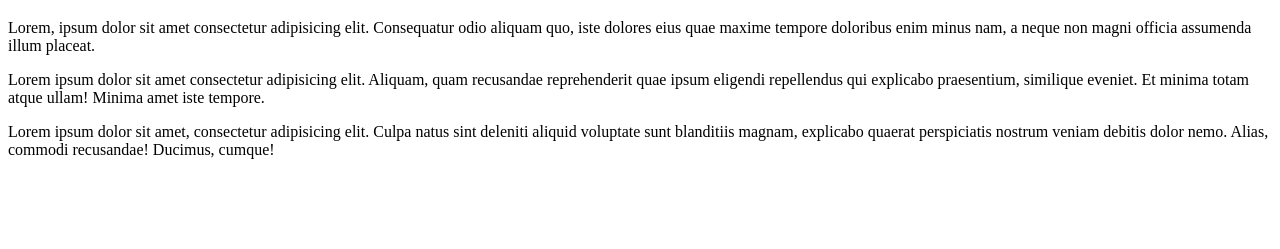
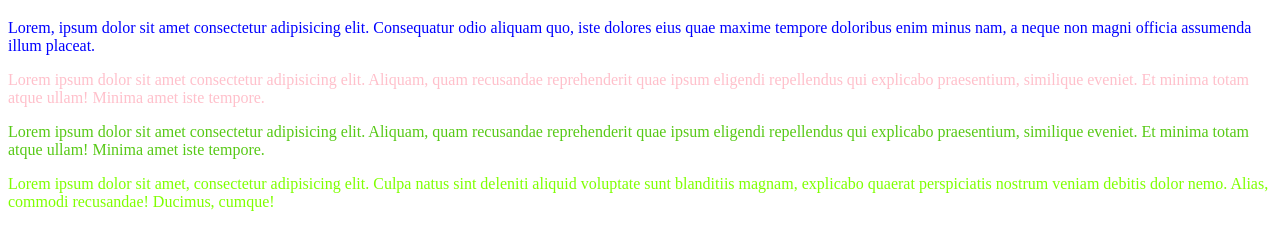
Before and after one commit to niksveidemanis/html-intro-veidemanis, a plain HTML site: page index.html in a window 1280 px wide. Shown: the part 61-310 px from the top of the page. Drawn offline with Linux system fonts and the light colour scheme.

Commit message:
Style / Color

```diff
--- a/index.html
+++ b/index.html
@@ -4,11 +4,19 @@
     <meta charset="UTF-8">
     <meta name="viewport" content="width=device-width, initial-scale=1.0">
     <title>Mana lapa</title>
+    <style>
+        p{color: rgb(87, 201, 22);}
+        .article{color:chartreuse}
+
+        #first {color:pink ;}
+
+    </style>
 </head>
 <body>
     <h1>Mana super lapa</h1>
-    <p>Lorem, ipsum dolor sit amet consectetur adipisicing elit. Consequatur odio aliquam quo, iste dolores eius quae maxime tempore doloribus enim minus nam, a neque non magni officia assumenda illum placeat.</p>
+    <p style=color:blue;">Lorem, ipsum dolor sit amet consectetur adipisicing elit. Consequatur odio aliquam quo, iste dolores eius quae maxime tempore doloribus enim minus nam, a neque non magni officia assumenda illum placeat.</p>
+    <p id="first">Lorem ipsum dolor sit amet consectetur adipisicing elit. Aliquam, quam recusandae reprehenderit quae ipsum eligendi repellendus qui explicabo praesentium, similique eveniet. Et minima totam atque ullam! Minima amet iste tempore.</p>
     <p>Lorem ipsum dolor sit amet consectetur adipisicing elit. Aliquam, quam recusandae reprehenderit quae ipsum eligendi repellendus qui explicabo praesentium, similique eveniet. Et minima totam atque ullam! Minima amet iste tempore.</p>
-    <p>Lorem ipsum dolor sit amet, consectetur adipisicing elit. Culpa natus sint deleniti aliquid voluptate sunt blanditiis magnam, explicabo quaerat perspiciatis nostrum veniam debitis dolor nemo. Alias, commodi recusandae! Ducimus, cumque!</p>
+    <p class="article">Lorem ipsum dolor sit amet, consectetur adipisicing elit. Culpa natus sint deleniti aliquid voluptate sunt blanditiis magnam, explicabo quaerat perspiciatis nostrum veniam debitis dolor nemo. Alias, commodi recusandae! Ducimus, cumque!</p>
 </body>
 </html>
```
